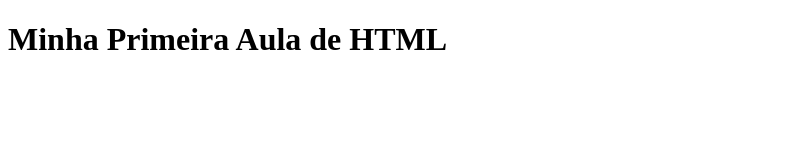
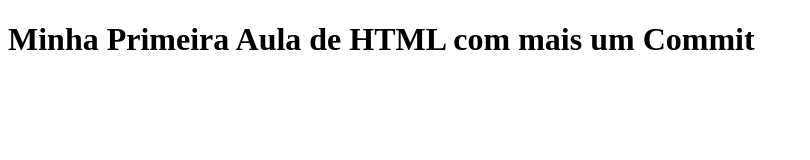
Before and after one commit to old-dreamer/Aula-01, a plain HTML site: page index.html in a window 1280 px wide. Shown: the whole page, without its empty margins (0-810 px from the left). Drawn offline with Linux system fonts and the light colour scheme.

Commit message:
Adicionamos mais uma parte de texto no nosso código

```diff
--- a/index.html
+++ b/index.html
@@ -5,6 +5,6 @@
     <title>Aula 01</title>
 </head>
 <body>
-    <h1>Minha Primeira Aula de HTML</h1>
+    <h1>Minha Primeira Aula de HTML com mais um Commit</h1>
 </body>
 </html>
```
